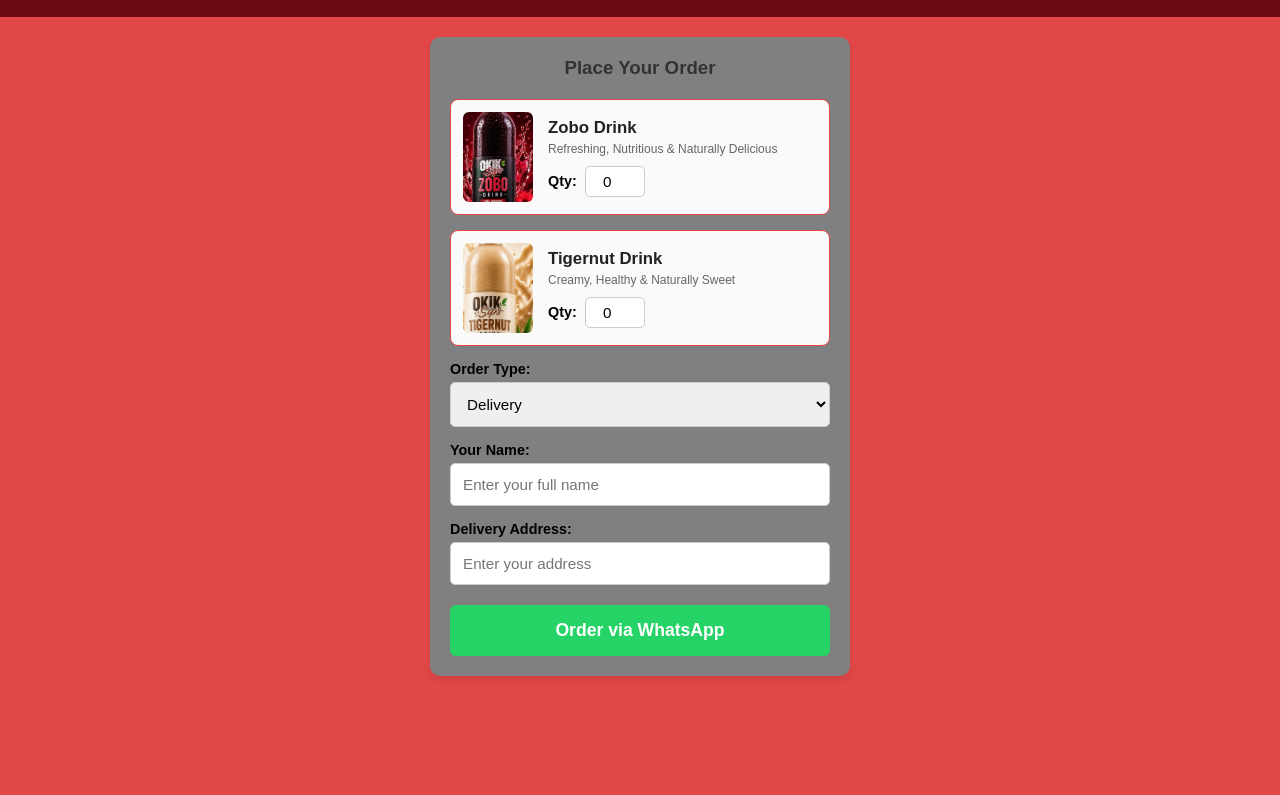
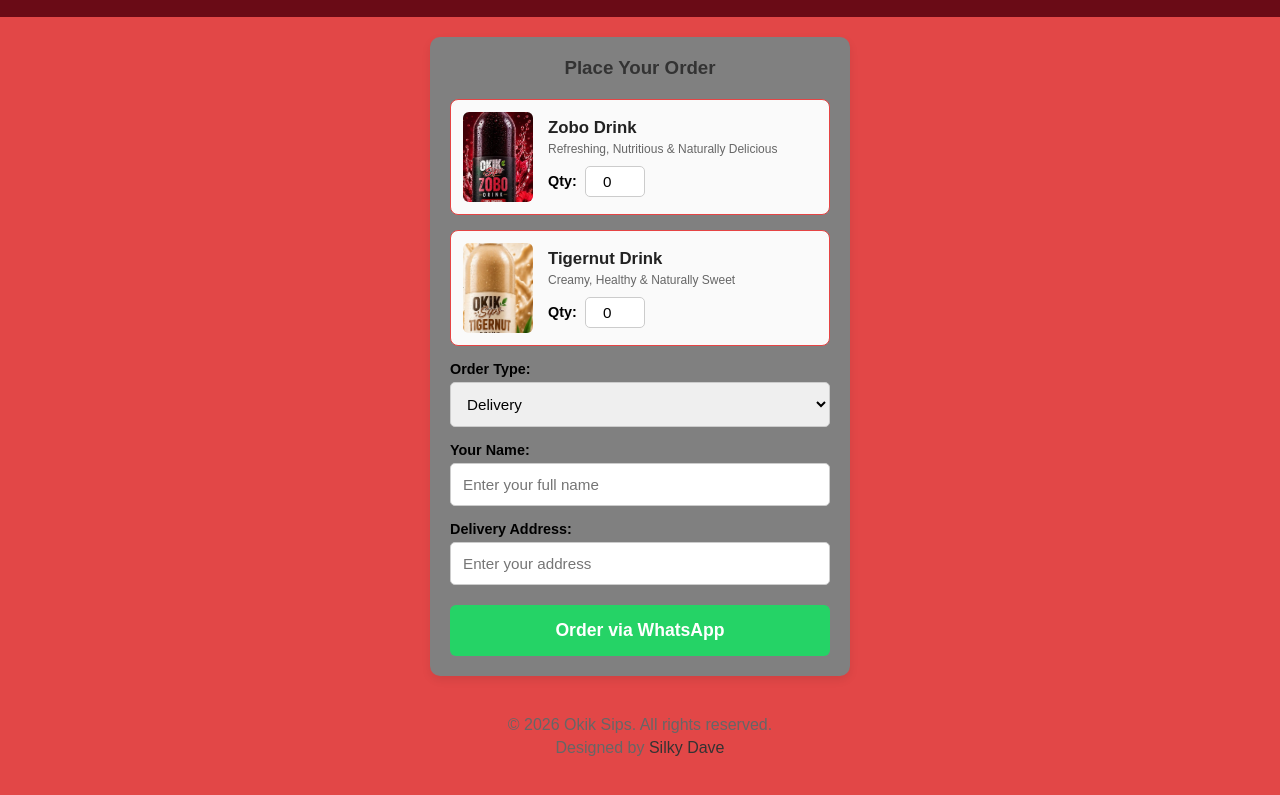
Before and after one commit to silkydave107-dot/Ash-Beauty-Zobo, a plain HTML site: page index.html in a window 1280 px wide. Shown: the part 73-868 px from the top of the page. Before the commit the page ends 800 px from the top, so only its background shows below. Drawn offline with Linux system fonts and the light colour scheme.

Commit message:
third commit

```diff
--- a/index.html
+++ b/index.html
@@ -66,6 +66,10 @@
 
     <button class="order-btn" onclick="sendToWhatsapp()">Order via WhatsApp</button>
   </div>
+  <footer class="footer">
+    <p>&copy; 2026 Okik Sips. All rights reserved.</p>
+    <p>Designed by <span>Silky Dave</span></p>
+  </footer>
 
   <script src="index.js"></script>
 </body>
--- a/style.css
+++ b/style.css
@@ -135,3 +135,19 @@
 .order-btn:hover {
   background-color: #1ebc57;
 }
+
+.footer{
+    text-align: center;
+    padding: 20px 10px 30px;
+    font-size: o.85rem;
+    color: #666;
+}
+
+.footer p{
+    margin-bottom: 5px;
+}
+
+.footer span{
+    font-weight: 5px;
+    color: #333;
+}
```
